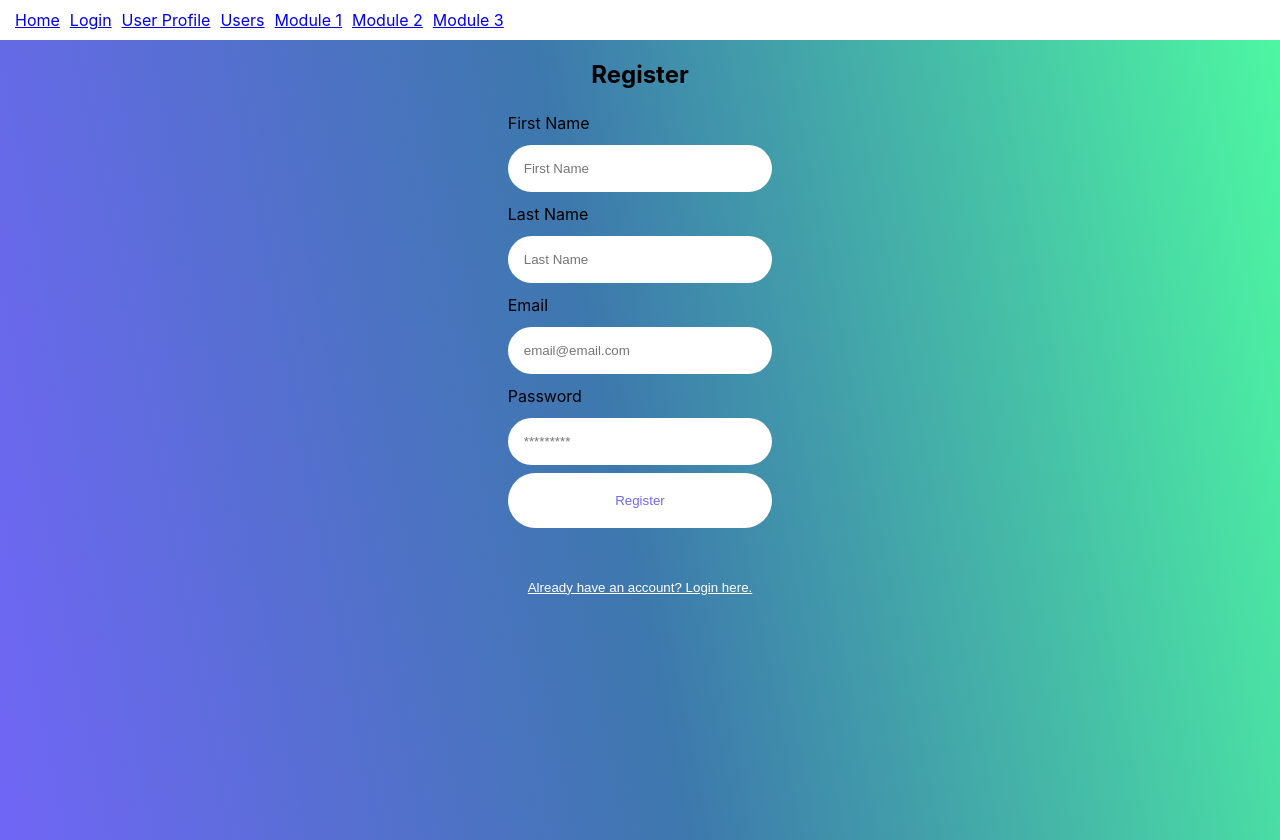
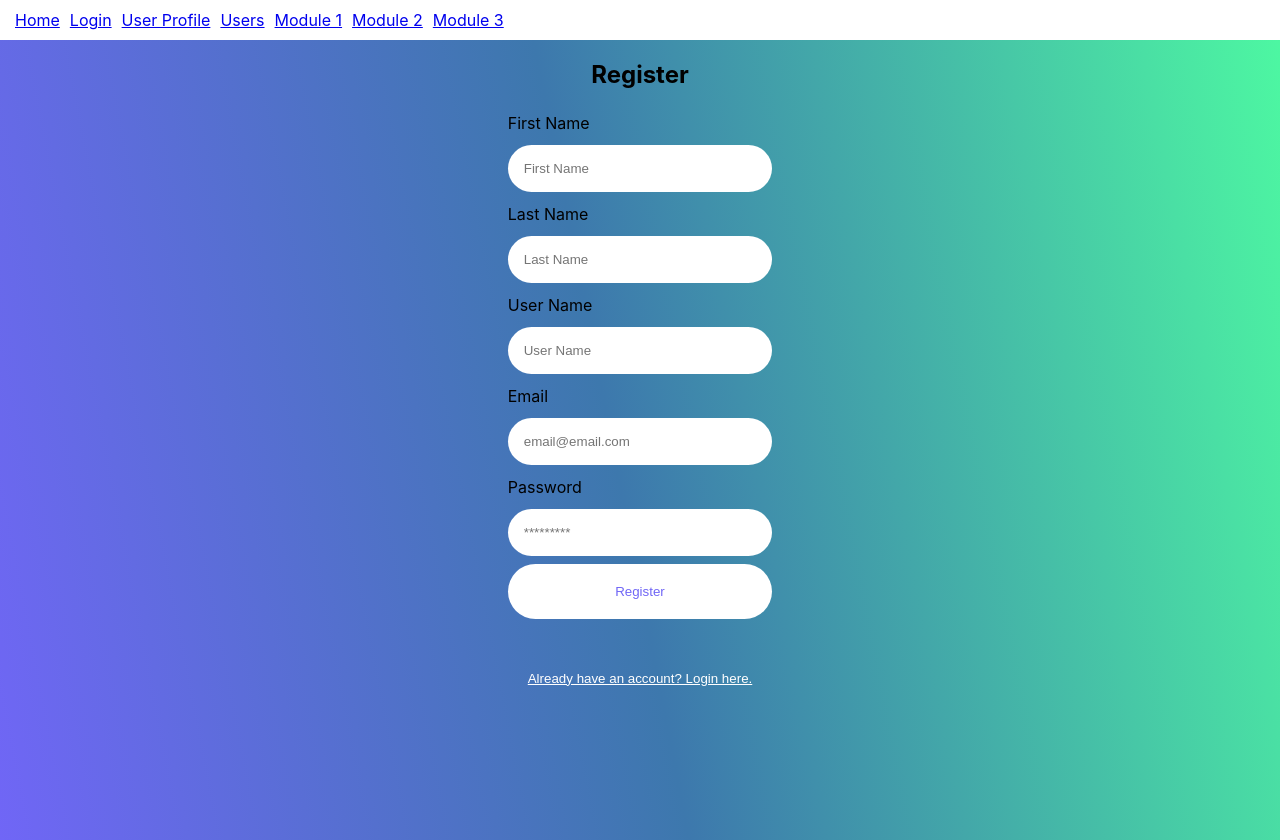
Before and after one commit to JNope01/cs415_website, a React (Create React App) app: page /register in a window 1280 px wide. Built offline with nearby package versions, Linux system fonts and the light colour scheme.

Commit message:
frontend fix

```diff
--- a/src/Components/RegisterForm.jsx
+++ b/src/Components/RegisterForm.jsx
@@ -3,6 +3,7 @@
 
 export const RegisterForm = (props) => {
     const navigate = useNavigate();
+    const [userName, setUserName] = useState('');
     const [email, setEmail] = useState('');
     const [pass, setPass] = useState('');
     const [firstName, setFirstName] = useState('');
@@ -17,6 +18,7 @@
         const payload = JSON.stringify({
             first_name: firstName,
             last_name: lastName,
+            user_name: userName,
             email: email,
             pass_word: pass
         })
@@ -78,6 +80,8 @@
                 <input required value={firstName} onChange={(e) => setFirstName(e.target.value)} type="text" placeholder="First Name" id="firstName" name="firstName"/>
                 <label htmlFor="lastName">Last Name</label>
                 <input required value={lastName} onChange={(e) => setLastName(e.target.value)} type="text" placeholder="Last Name" id="lastName" name="lastName"/>
+                <label htmlFor="userName">User Name</label>
+                <input required value={userName} onChange={(e) => setUserName(e.target.value)} type="text" placeholder="User Name" id="userName" name="userName"/>
                 <label htmlFor="email">Email</label>
                 <input required value={email} onChange={(e) => setEmail(e.target.value)} type="email" placeholder="email@email.com" id="email" name="email"/>
                 <label htmlFor="password">Password</label>
--- a/src/Components/UserProfile.jsx
+++ b/src/Components/UserProfile.jsx
@@ -55,13 +55,11 @@
                 {
                     <tr>
                         <td>{record.user_id}</td>
+                        <td>{record.user_name}</td>
+                        <td>{record.email}</td>
+                        <td class="hidetext">{record.pass_word}</td>
                         <td>{record.first_name}</td>
                         <td>{record.last_name}</td>
-                        <td>{record.email}</td>
-                        <td class="hidetext">{record.pass_word}</td>
-                        <td>{record.created_date}</td>
-                        <td>{record.is_active}</td>
-                        <td>{record.last_login}</td>
                     </tr>
                 }
             </tbody>
```
Also changed, not shown: 9 other files (tests, documents, lock files or other folders).
